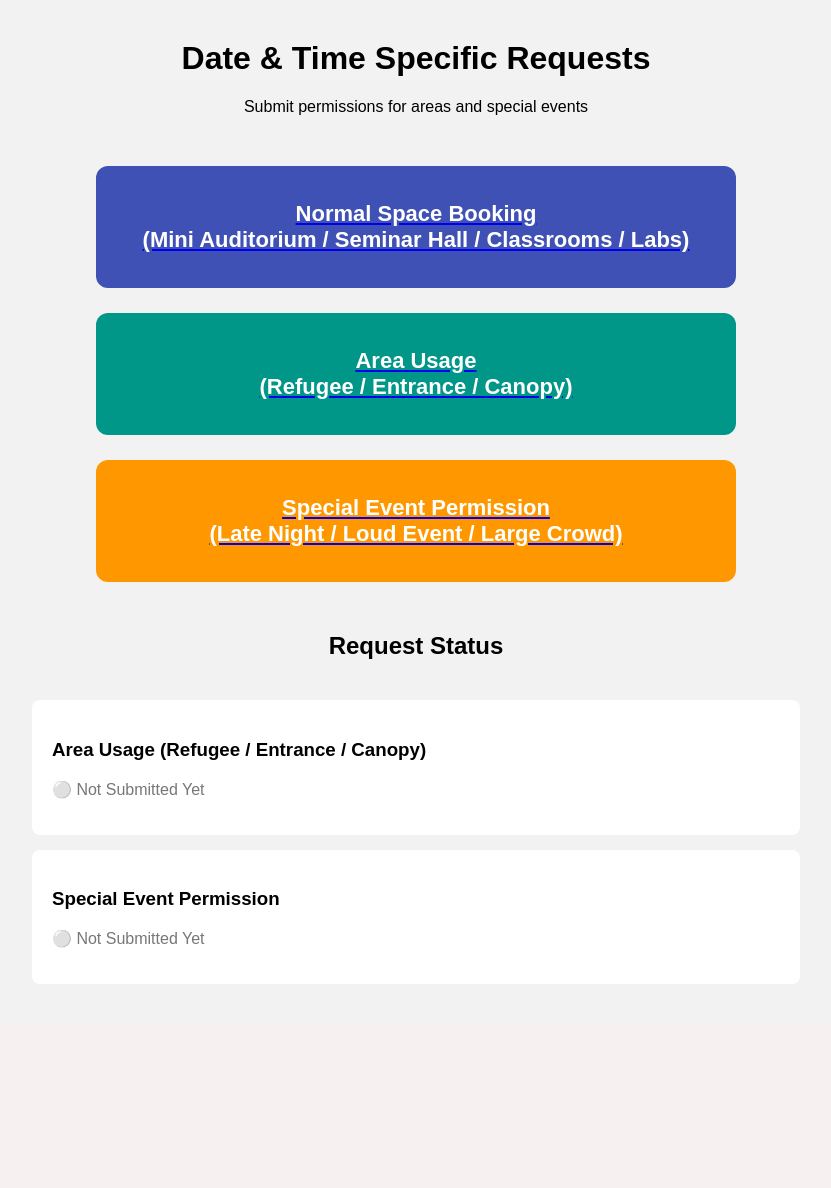
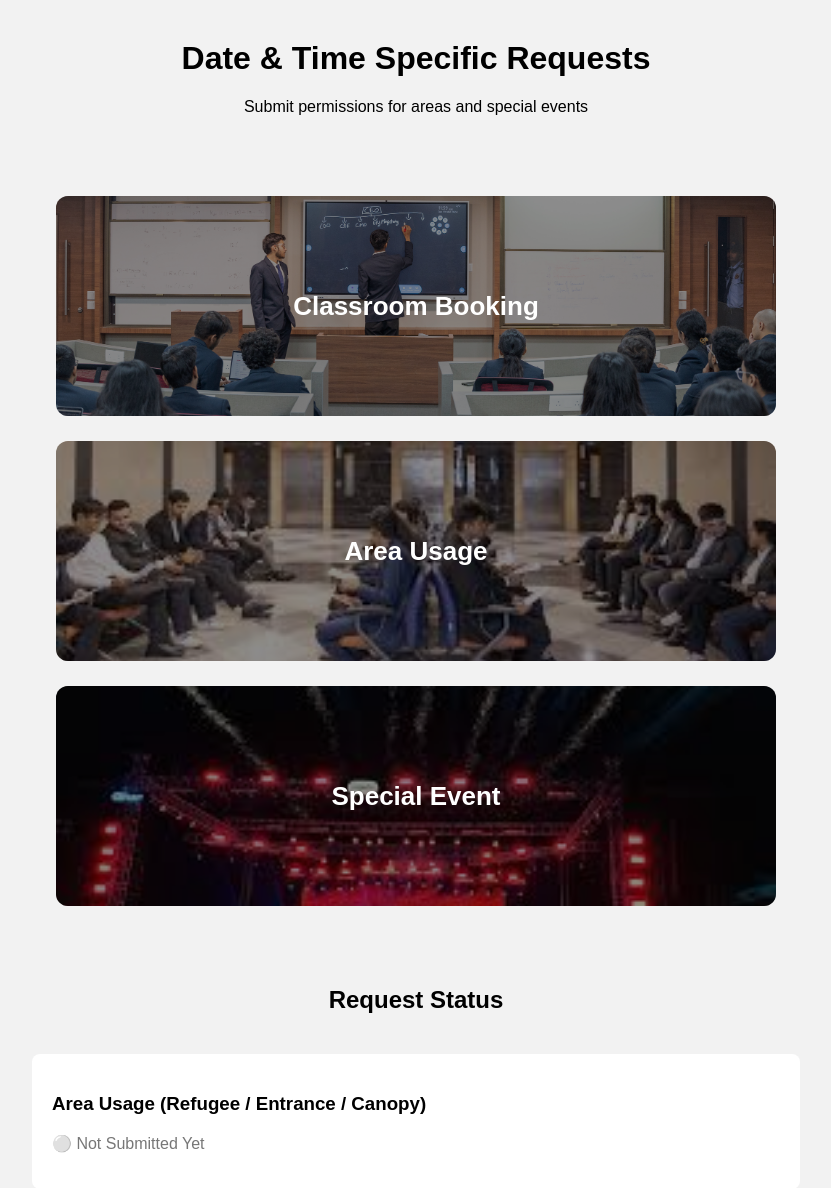
Before and after one commit to ViViHaHaNaNa/college_management, a PHP site: page /datetime.php in a window 1280 px wide. Shown: the part 78-1266 px from the top of the page, without its empty margins (224-1055 px from the left). Before the commit the page ends 1062 px from the top, so only its background shows below. Run offline with PHP 8.4, Linux system fonts and the light colour scheme; a user stored in the database is signed in; data comes from the database, SQL or seed files in the repository; data that the repository does not hold is empty.

Commit message:
Update logistics.php
Styling committee dashboard

```diff
--- a/datetime.php
+++ b/datetime.php
@@ -70,32 +70,72 @@ body{font-family: Arial;margin:0;background:#f2f2f2;}
 
 .header a{color:white;text-decoration:none;margin-left:20px;}
 
+a{
+    text-decoration:none;
+}
 .title{text-align:center;margin-top:40px;}
 
 .grid{
-    width:50%;
-    margin:50px auto;
-    display:flex;
-    flex-direction:column;
+    width:75%;
+    margin:40px auto;
+    display:grid;
+    grid-template-columns:1fr; /* 🔥 stack vertically */
     gap:25px;
 }
 
+.box span{
+    position:relative;
+    z-index:2;
+    color:white; /* 🔥 important */
+}
+.box:hover{
+    transform:scale(1.03);
+}
+
+.box::before{
+    content:"";
+    position:absolute;
+    top:0;
+    left:0;
+    width:100%;
+    height:100%;
+    background:rgba(0,0,0,0.45); /* 🔥 overlay */
+    z-index:1;
+}
+
 .box{
-    padding:35px;
+    height:220px; /* same as dashboard */
     border-radius:12px;
-    text-align:center;
-    font-size:22px;
+
+    display:flex;
+    justify-content:center;
+    align-items:center;
+
+    font-size:26px;
+    color:white;
     font-weight:bold;
     cursor:pointer;
-    transition:0.2s;
-    color:white;
+    transition:0.3s;
+
+    background-size:cover;
+    background-position:center;
+    background-repeat:no-repeat;
+
+    position:relative;
+    overflow:hidden;
 }
 
-.box:hover{transform:scale(1.03);}
+.notice{
+    background: url('assets/images/classroom.jpg') center/cover no-repeat;
+}
 
-.booking{background:#3f51b5;}
-.area{background:#009688;}
-.special{background:#ff9800;}
+.guest{
+    background: url('assets/images/refuge.jpeg') center/cover no-repeat;
+}
+
+.arrange{
+    background: url('assets/images/special.jpeg') center/cover no-repeat;
+}
 
 .status-container{
     width:60%;
@@ -150,28 +190,31 @@ body{font-family: Arial;margin:0;background:#f2f2f2;}
 <p>Submit permissions for areas and special events</p>
 </div>
 
+
+
+<div class="grid">
+
 <div class="grid">
 
 <a href="book.php">
-<div class="box booking">
-Normal Space Booking<br>
-(Mini Auditorium / Seminar Hall / Classrooms / Labs)
-</div>
+    <div class="box notice">
+        <span>Classroom Booking</span>
+    </div>
 </a>
 
 <a href="area_usage.php">
-<div class="box area">
-Area Usage<br>
-(Refugee / Entrance / Canopy)
-</div>
+    <div class="box guest">
+        <span>Area Usage</span>
+    </div>
 </a>
 
 <a href="special_event.php">
-<div class="box special">
-Special Event Permission<br>
-(Late Night / Loud Event / Large Crowd)
+    <div class="box arrange">
+        <span>Special Event</span>
+    </div>
+</a>
+
 </div>
-</a>
 
 </div>
 
```
Also changed, not shown: general.php (+56 -13 lines), logistics.php (+22 -17 lines), assets/images/arrangement.webp (added), assets/images/email.webp (added), assets/images/guest.png, assets/images/guest.webp (added), assets/images/mail.jpg (added), assets/images/noticeboard.jpg (added), assets/images/refuge.jpeg (added), assets/images/signature.jpg (added), assets/images/signature.webp (added), assets/images/special.jpeg (added).
